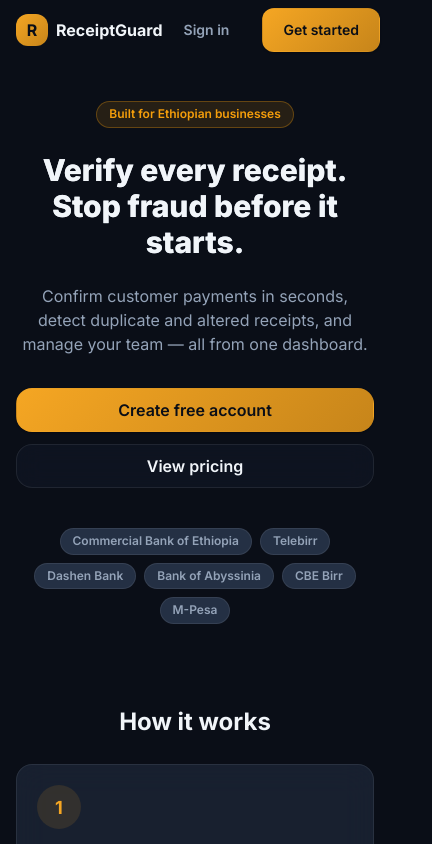
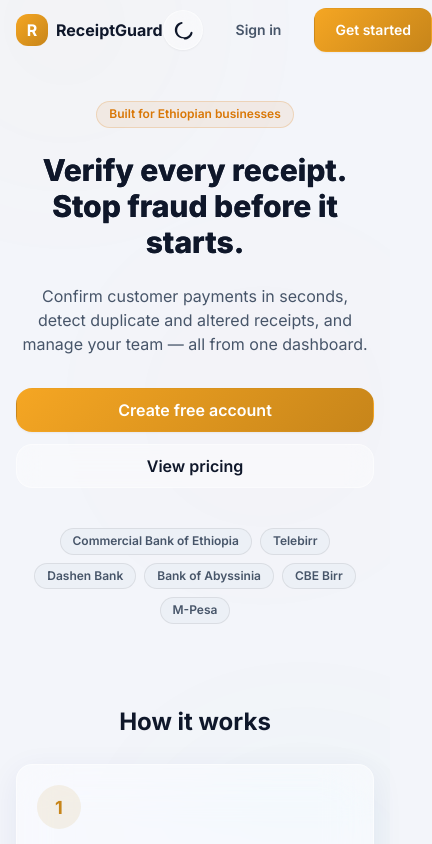
Before and after one commit to alexanderkebe/verify-receipt-app, a Next.js app: page / in a window 390 px wide. Shown: the top 844 px of the page, 432 px wide, since content can reach past the window. Built offline with nearby package versions, Linux system fonts and the light colour scheme; no server answers.

Commit message:
design: Redesign web app with mobile-first liquid glass theme and light/dark switcher

```diff
--- a/src/app/(auth)/layout.tsx
+++ b/src/app/(auth)/layout.tsx
@@ -1,11 +1,15 @@
 import Link from 'next/link';
 import styles from './auth.module.css';
+import ThemeToggle from '@/components/ui/ThemeToggle';
 
 const APP_NAME = process.env.NEXT_PUBLIC_APP_NAME || 'ReceiptGuard';
 
 export default function AuthLayout({ children }: { children: React.ReactNode }) {
   return (
     <div className={styles.authShell}>
+      <div style={{ position: 'fixed', top: '1.5rem', right: '1.5rem', zIndex: 100 }}>
+        <ThemeToggle />
+      </div>
       <div className={styles.authAside}>
         <Link href="/" className={styles.brand}>
           <span className={styles.brandIcon}>R</span>
--- a/src/app/globals.css
+++ b/src/app/globals.css
@@ -11,74 +11,75 @@
   --color-gold: #F5A623;
   --color-gold-light: #FFD080;
   --color-gold-dark: #C7851A;
-  --color-green: #2ECC71;
-  --color-green-light: #6EEAA7;
-  --color-green-dark: #1A9B52;
-  --color-red: #E74C3C;
-  --color-red-light: #FF7B6F;
-  --color-red-dark: #C0392B;
+  --color-green: #10B981;
+  --color-green-light: #34D399;
+  --color-green-dark: #059669;
+  --color-red: #EF4444;
+  --color-red-light: #F87171;
+  --color-red-dark: #DC2626;
 
-  /* Neutral Palette */
-  --color-bg-primary: #0A0E17;
-  --color-bg-secondary: #111827;
-  --color-bg-tertiary: #1A2332;
-  --color-bg-elevated: #1E293B;
-  --color-bg-hover: #243044;
-  --color-bg-active: #2D3C52;
-  --color-bg-input: #0F1724;
+  /* Neutral Palette - Default Dark Mode */
+  --color-bg-primary: #0B0F19;
+  --color-bg-secondary: #121824;
+  --color-bg-tertiary: #192130;
+  --color-bg-elevated: #1F2A3D;
+  --color-bg-hover: #26354D;
+  --color-bg-active: #314463;
+  --color-bg-input: #080D16;
 
-  /* Surface & Glass */
-  --color-surface: rgba(30, 41, 59, 0.7);
-  --color-glass: rgba(17, 24, 39, 0.6);
+  /* Surface & Glass - Dark Mode */
+  --color-surface: rgba(18, 24, 36, 0.6);
+  --color-glass: rgba(11, 15, 25, 0.55);
   --color-glass-border: rgba(255, 255, 255, 0.08);
-  --color-glass-hover: rgba(30, 41, 59, 0.8);
+  --color-glass-hover: rgba(25, 33, 48, 0.7);
 
-  /* Text */
-  --color-text-primary: #F1F5F9;
-  --color-text-secondary: #94A3B8;
-  --color-text-tertiary: #64748B;
-  --color-text-muted: #475569;
-  --color-text-inverse: #0A0E17;
+  /* Text - Dark Mode */
+  --color-text-primary: #F3F4F6;
+  --color-text-secondary: #9CA3AF;
+  --color-text-tertiary: #6B7280;
+  --color-text-muted: #4B5563;
+  --color-text-inverse: #0B0F19;
 
-  /* Accent */
+  /* Accent - Dark Mode */
   --color-accent: #F5A623;
   --color-accent-hover: #FFB944;
   --color-accent-subtle: rgba(245, 166, 35, 0.12);
 
-  /* Status Colors — Verification Results */
-  --color-status-green: #22C55E;
-  --color-status-green-bg: rgba(34, 197, 94, 0.12);
-  --color-status-green-border: rgba(34, 197, 94, 0.3);
+  /* Status Colors — Verification Results - Dark Mode */
+  --color-status-green: #10B981;
+  --color-status-green-bg: rgba(16, 185, 129, 0.12);
+  --color-status-green-border: rgba(16, 185, 129, 0.25);
   --color-status-red: #EF4444;
   --color-status-red-bg: rgba(239, 68, 68, 0.12);
-  --color-status-red-border: rgba(239, 68, 68, 0.3);
-  --color-status-yellow: #F59E0B;
-  --color-status-yellow-bg: rgba(245, 158, 11, 0.12);
-  --color-status-yellow-border: rgba(245, 158, 11, 0.3);
+  --color-status-red-border: rgba(239, 68, 68, 0.25);
+  --color-status-yellow: #F5A623;
+  --color-status-yellow-bg: rgba(245, 166, 35, 0.12);
+  --color-status-yellow-border: rgba(245, 166, 35, 0.25);
   --color-status-blue: #3B82F6;
   --color-status-blue-bg: rgba(59, 130, 246, 0.12);
-  --color-status-blue-border: rgba(59, 130, 246, 0.3);
+  --color-status-blue-border: rgba(59, 130, 246, 0.25);
 
   /* Severity Colors */
   --color-severity-info: #3B82F6;
-  --color-severity-warning: #F59E0B;
+  --color-severity-warning: #F5A623;
   --color-severity-high: #F97316;
   --color-severity-critical: #EF4444;
 
-  /* Borders */
+  /* Borders - Dark Mode */
   --color-border: rgba(255, 255, 255, 0.08);
   --color-border-subtle: rgba(255, 255, 255, 0.04);
   --color-border-strong: rgba(255, 255, 255, 0.15);
   --color-border-focus: var(--color-accent);
 
   /* Shadows */
-  --shadow-sm: 0 1px 2px rgba(0, 0, 0, 0.3);
-  --shadow-md: 0 4px 12px rgba(0, 0, 0, 0.4);
-  --shadow-lg: 0 8px 32px rgba(0, 0, 0, 0.5);
-  --shadow-xl: 0 16px 48px rgba(0, 0, 0, 0.6);
-  --shadow-glow-gold: 0 0 20px rgba(245, 166, 35, 0.3);
-  --shadow-glow-green: 0 0 20px rgba(34, 197, 94, 0.3);
-  --shadow-glow-red: 0 0 20px rgba(239, 68, 68, 0.3);
+  --shadow-sm: 0 1px 2px rgba(0, 0, 0, 0.4);
+  --shadow-md: 0 4px 16px rgba(0, 0, 0, 0.4);
+  --shadow-lg: 0 12px 36px rgba(0, 0, 0, 0.5);
+  --shadow-xl: 0 20px 50px rgba(0, 0, 0, 0.6);
+  --shadow-glow-gold: 0 0 25px rgba(245, 166, 35, 0.25);
+  --shadow-glow-green: 0 0 25px rgba(16, 185, 129, 0.25);
+  --shadow-glow-red: 0 0 25px rgba(239, 68, 68, 0.25);
+  --shadow-glass-glow: 0 8px 32px 0 rgba(0, 0, 0, 0.37);
 
   /* Typography */
   --font-family: 'Inter', -apple-system, BlinkMacSystemFont, 'Segoe UI', sans-serif;
@@ -142,6 +143,144 @@
   --sidebar-collapsed: 72px;
   --header-height: 64px;
   --max-width: 1280px;
+}
+
+/* ---- Light Theme Overrides ---- */
+[data-theme='light'] {
+  /* Neutral Palette - Light Mode */
+  --color-bg-primary: #F3F5FA;
+  --color-bg-secondary: #FFFFFF;
+  --color-bg-tertiary: #E8EDF4;
+  --color-bg-elevated: #DFE5F0;
+  --color-bg-hover: #ECF0F6;
+  --color-bg-active: #DFE5F0;
+  --color-bg-input: #F8FAFC;
+
+  /* Surface & Glass - Light Mode */
+  --color-surface: rgba(255, 255, 255, 0.45);
+  --color-glass: rgba(255, 255, 255, 0.4);
+  --color-glass-border: rgba(255, 255, 255, 0.5);
+  --color-glass-hover: rgba(255, 255, 255, 0.6);
+
+  /* Text - Light Mode */
+  --color-text-primary: #0F172A;
+  --color-text-secondary: #475569;
+  --color-text-tertiary: #64748B;
+  --color-text-muted: #94A3B8;
+  --color-text-inverse: #FFFFFF;
+
+  /* Accent - Light Mode */
+  --color-accent: #C7851A;
+  --color-accent-hover: #F5A623;
+  --color-accent-subtle: rgba(199, 133, 26, 0.1);
+
+  /* Status Colors — Verification Results - Light Mode */
+  --color-status-green: #059669;
+  --color-status-green-bg: rgba(5, 150, 105, 0.08);
+  --color-status-green-border: rgba(5, 150, 105, 0.2);
+  --color-status-red: #DC2626;
+  --color-status-red-bg: rgba(220, 38, 38, 0.08);
+  --color-status-red-border: rgba(220, 38, 38, 0.2);
+  --color-status-yellow: #D97706;
+  --color-status-yellow-bg: rgba(217, 119, 6, 0.08);
+  --color-status-yellow-border: rgba(217, 119, 6, 0.2);
+  --color-status-blue: #2563EB;
+  --color-status-blue-bg: rgba(37, 99, 235, 0.08);
+  --color-status-blue-border: rgba(37, 99, 235, 0.2);
+
+  /* Borders - Light Mode */
+  --color-border: rgba(0, 0, 0, 0.08);
+  --color-border-subtle: rgba(0, 0, 0, 0.04);
+  --color-border-strong: rgba(0, 0, 0, 0.15);
+
+  /* Shadows - Light Mode */
+  --shadow-sm: 0 1px 2px rgba(0, 0, 0, 0.05);
+  --shadow-md: 0 4px 12px rgba(0, 0, 0, 0.05);
+  --shadow-lg: 0 10px 25px rgba(0, 0, 0, 0.08);
+  --shadow-xl: 0 20px 40px rgba(0, 0, 0, 0.12);
+  --shadow-glow-gold: 0 0 20px rgba(245, 166, 35, 0.15);
+  --shadow-glow-green: 0 0 20px rgba(5, 150, 105, 0.15);
+  --shadow-glow-red: 0 0 20px rgba(220, 38, 38, 0.15);
+  --shadow-glass-glow: 0 8px 32px 0 rgba(31, 38, 135, 0.07);
+}
+
+/* ---- Liquid Glass Background Blobs ---- */
+.liquid-bg {
+  position: fixed;
+  inset: 0;
+  width: 100vw;
+  height: 100vh;
+  z-index: -1;
+  overflow: hidden;
+  pointer-events: none;
+  background-color: var(--color-bg-primary);
+  transition: background-color var(--transition-slow);
+}
+
+.liquid-blob {
+  position: absolute;
+  border-radius: 50%;
+  filter: blur(100px);
+  opacity: 0.18;
+  will-change: transform;
+  transition: opacity var(--transition-slow);
+}
+
+[data-theme='light'] .liquid-blob {
+  opacity: 0.14;
+  filter: blur(120px);
+}
+
+.liquid-blob-1 {
+  top: -10%;
+  left: -10%;
+  width: 50vw;
+  height: 50vw;
+  background: radial-gradient(circle, var(--color-gold) 0%, transparent 80%);
+  animation: drift-1 25s ease-in-out infinite alternate;
+}
+
+.liquid-blob-2 {
+  bottom: -20%;
+  right: -10%;
+  width: 60vw;
+  height: 60vw;
+  background: radial-gradient(circle, var(--color-green) 0%, transparent 80%);
+  animation: drift-2 30s ease-in-out infinite alternate;
+}
+
+.liquid-blob-3 {
+  top: 40%;
+  right: 15%;
+  width: 40vw;
+  height: 40vw;
+  background: radial-gradient(circle, var(--color-red) 0%, transparent 80%);
+  animation: drift-3 20s ease-in-out infinite alternate;
+}
+
+@keyframes drift-1 {
+  0% { transform: translate(0, 0) scale(1); }
+  50% { transform: translate(5%, 10%) scale(1.1); }
+  100% { transform: translate(-5%, -5%) scale(0.9); }
+}
+
+@keyframes drift-2 {
+  0% { transform: translate(0, 0) scale(1); }
+  50% { transform: translate(-10%, -5%) scale(0.9); }
+  100% { transform: translate(5%, 5%) scale(1.1); }
+}
+
+@keyframes drift-3 {
+  0% { transform: translate(0, 0) scale(1); }
+  50% { transform: translate(8%, -8%) scale(1.15); }
+  100% { transform: translate(-8%, 8%) scale(0.85); }
+}
+
+@media (prefers-reduced-motion: reduce) {
+  .liquid-blob {
+    animation: none !important;
+    transform: none !important;
+  }
 }
 
 /* ---- Global Reset ---- */
@@ -323,7 +462,9 @@
   background: var(--color-surface);
   border: 1px solid var(--color-glass-border);
   border-radius: var(--radius-xl);
-  backdrop-filter: blur(16px);
+  backdrop-filter: blur(24px) saturate(180%);
+  -webkit-backdrop-filter: blur(24px) saturate(180%);
+  box-shadow: var(--shadow-glass-glow);
   transition: all var(--transition-base);
 }
 .card-hover:hover {
@@ -455,7 +596,9 @@
   border-radius: var(--radius-xl);
   border: 1px solid var(--color-glass-border);
   background: var(--color-surface);
-  backdrop-filter: blur(16px);
+  backdrop-filter: blur(24px) saturate(180%);
+  -webkit-backdrop-filter: blur(24px) saturate(180%);
+  box-shadow: var(--shadow-glass-glow);
 }
 .table {
   width: 100%;
@@ -607,7 +750,9 @@
   width: var(--sidebar-width);
   height: 100vh;
   height: 100dvh;
-  background: var(--color-bg-secondary);
+  background: var(--color-surface);
+  backdrop-filter: blur(20px);
+  -webkit-backdrop-filter: blur(20px);
   border-right: 1px solid var(--color-border);
   display: flex;
   flex-direction: column;
@@ -707,8 +852,9 @@
   left: var(--sidebar-width);
   right: 0;
   height: var(--header-height);
-  background: rgba(10, 14, 23, 0.88);
-  backdrop-filter: blur(16px);
+  background: var(--color-glass);
+  backdrop-filter: blur(20px);
+  -webkit-backdrop-filter: blur(20px);
   border-bottom: 1px solid var(--color-border);
   display: flex;
   align-items: center;
--- a/src/app/layout.tsx
+++ b/src/app/layout.tsx
@@ -1,6 +1,7 @@
 import type { Metadata, Viewport } from 'next';
 import './globals.css';
 import Providers from './providers';
+import { ThemeProvider } from '@/components/ui/ThemeProvider';
 
 const APP_NAME = process.env.NEXT_PUBLIC_APP_NAME || 'ReceiptGuard';
 
@@ -16,16 +17,40 @@
 };
 
 export const viewport: Viewport = {
-  themeColor: '#0A0E17',
+  themeColor: '#0B0F19',
   width: 'device-width',
   initialScale: 1,
 };
 
 export default function RootLayout({ children }: Readonly<{ children: React.ReactNode }>) {
   return (
-    <html lang="en">
+    <html lang="en" suppressHydrationWarning>
+      <head>
+        <script
+          dangerouslySetInnerHTML={{
+            __html: `
+              (function() {
+                try {
+                  var theme = localStorage.getItem('theme');
+                  if (!theme) {
+                    theme = window.matchMedia('(prefers-color-scheme: dark)').matches ? 'dark' : 'light';
+                  }
+                  document.documentElement.setAttribute('data-theme', theme);
+                } catch (e) {}
+              })()
+            `,
+          }}
+        />
+      </head>
       <body>
-        <Providers>{children}</Providers>
+        <ThemeProvider>
+          <div className="liquid-bg">
+            <div className="liquid-blob liquid-blob-1" />
+            <div className="liquid-blob liquid-blob-2" />
+            <div className="liquid-blob liquid-blob-3" />
+          </div>
+          <Providers>{children}</Providers>
+        </ThemeProvider>
       </body>
     </html>
   );
--- a/src/app/page.tsx
+++ b/src/app/page.tsx
@@ -2,6 +2,7 @@
 import styles from './page.module.css';
 import { SUBSCRIPTION_CONFIG } from '@/lib/constants';
 import { PROVIDER_LABELS, type Provider, type SubscriptionTier } from '@/types';
+import ThemeToggle from '@/components/ui/ThemeToggle';
 
 const APP_NAME = process.env.NEXT_PUBLIC_APP_NAME || 'ReceiptGuard';
 const PROVIDERS = Object.keys(PROVIDER_LABELS) as Provider[];
@@ -86,6 +87,7 @@
           {APP_NAME}
         </Link>
         <div className="flex items-center gap-3">
+          <ThemeToggle />
           <Link href="/login" className="btn btn-ghost">
             Sign in
           </Link>
--- a/src/components/dashboard/DashboardChrome.tsx
+++ b/src/components/dashboard/DashboardChrome.tsx
@@ -4,6 +4,7 @@
 import { signOut } from 'next-auth/react';
 import Sidebar from './Sidebar';
 import Icon from '@/components/ui/Icon';
+import ThemeToggle from '@/components/ui/ThemeToggle';
 import { ROLE_LABELS, type UserRole } from '@/types';
 
 interface Props {
@@ -49,6 +50,7 @@
         </div>
 
         <div className="flex items-center gap-3">
+          <ThemeToggle />
           <div className="dropdown">
             <button className="flex items-center gap-2 btn btn-ghost" onClick={() => setMenuOpen((o) => !o)}>
               <span className="avatar avatar-sm">{initials(user.name)}</span>
--- a/src/components/ui/Icon.tsx
+++ b/src/components/ui/Icon.tsx
@@ -19,6 +19,8 @@
   logout: 'M17 7l-1.41 1.41L18.17 11H8v2h10.17l-2.58 2.58L17 17l5-5zM4 5h8V3H4a2 2 0 0 0-2 2v14a2 2 0 0 0 2 2h8v-2H4V5z',
   menu: 'M3 18h18v-2H3v2zm0-5h18v-2H3v2zm0-7v2h18V6H3z',
   bell: 'M12 22c1.1 0 2-.9 2-2h-4a2 2 0 0 0 2 2zm6-6v-5c0-3.07-1.63-5.64-4.5-6.32V4a1.5 1.5 0 0 0-3 0v.68C7.64 5.36 6 7.92 6 11v5l-2 2v1h16v-1l-2-2z',
+  sun: 'M12 7a5 5 0 1 0 0 10 5 5 0 0 0 0-10zm0-5a1 1 0 0 1 1 1v2a1 1 0 0 1-2 0V3a1 1 0 0 1 1-1zm0 15a1 1 0 0 1 1 1v2a1 1 0 0 1-2 0v-2a1 1 0 0 1 1-1zM5.22 5.22a1 1 0 0 1 1.42 0l1.41 1.41a1 1 0 0 1-1.42 1.42L5.22 6.64a1 1 0 0 1 0-1.42zm10.72 10.72a1 1 0 0 1 1.42 0l1.41 1.41a1 1 0 1 1-1.42 1.42l-1.41-1.41a1 1 0 0 1 0-1.42zM2 12a1 1 0 0 1 1-1h2a1 1 0 0 1 0 2H3a1 1 0 0 1-1-1zm15 0a1 1 0 0 1 1-1h2a1 1 0 0 1 0 2h-2a1 1 0 0 1-1-1zM6.64 18.78a1 1 0 0 1 0-1.42l1.41-1.41a1 1 0 1 1 1.42 1.42l-1.41 1.41a1 1 0 0 1-1.42 0zm10.72-10.72a1 1 0 0 1 0-1.42l1.41-1.41a1 1 0 0 1 1.42 1.42l-1.41 1.41a1 1 0 0 1-1.42 0z',
+  moon: 'M12.3 22h-.1c-5.5 0-10-4.5-10-10 0-4.7 3.3-8.8 8-9.7.6-.1 1.2.3 1.3.9.1.6-.2 1.2-.8 1.4-3.4 1-5.7 4.2-5.7 7.7 0 4.6 3.8 8.4 8.4 8.4 3.5 0 6.7-2.2 7.7-5.7.2-.6.8-.9 1.4-.8.6.1 1 .7.9 1.3-.9 4.7-5 8-9.8 8z',
 };
 
 interface IconProps extends SVGProps<SVGSVGElement> {
--- /dev/null
+++ b/src/components/ui/ThemeProvider.tsx
@@ -0,0 +1,61 @@
+'use client';
+
+import React, { createContext, useContext, useEffect, useState } from 'react';
+
+type Theme = 'light' | 'dark';
+
+interface ThemeContextType {
+  theme: Theme;
+  toggleTheme: () => void;
+  setTheme: (theme: Theme) => void;
+}
+
+const ThemeContext = createContext<ThemeContextType | undefined>(undefined);
+
+export function ThemeProvider({ children }: { children: React.ReactNode }) {
+  const [theme, setThemeState] = useState<Theme>('dark'); // Default to dark as per current design
+
+  useEffect(() => {
+    // Read the theme initialized by the blocking head script
+    const currentTheme = document.documentElement.getAttribute('data-theme') as Theme;
+    if (currentTheme) {
+      setThemeState(currentTheme);
+    } else {
+      // Fallback
+      const stored = localStorage.getItem('theme') as Theme;
+      if (stored) {
+        setThemeState(stored);
+        document.documentElement.setAttribute('data-theme', stored);
+      } else {
+        const systemTheme = window.matchMedia('(prefers-color-scheme: dark)').matches ? 'dark' : 'light';
+        setThemeState(systemTheme);
+        document.documentElement.setAttribute('data-theme', systemTheme);
+      }
+    }
+  }, []);
+
+  const setTheme = (newTheme: Theme) => {
+    setThemeState(newTheme);
+    localStorage.setItem('theme', newTheme);
+    document.documentElement.setAttribute('data-theme', newTheme);
+  };
+
+  const toggleTheme = () => {
+    const nextTheme = theme === 'dark' ? 'light' : 'dark';
+    setTheme(nextTheme);
+  };
+
+  return (
+    <ThemeContext.Provider value={{ theme, toggleTheme, setTheme }}>
+      {children}
+    </ThemeContext.Provider>
+  );
+}
+
+export function useTheme() {
+  const context = useContext(ThemeContext);
+  if (!context) {
+    throw new Error('useTheme must be used within a ThemeProvider');
+  }
+  return context;
+}
--- /dev/null
+++ b/src/components/ui/ThemeToggle.tsx
@@ -0,0 +1,49 @@
+'use client';
+
+import { useTheme } from './ThemeProvider';
+import Icon from './Icon';
+
+interface ThemeToggleProps {
+  className?: string;
+}
+
+export default function ThemeToggle({ className = '' }: ThemeToggleProps) {
+  const { theme, toggleTheme } = useTheme();
+
+  return (
+    <button
+      onClick={toggleTheme}
+      className={`btn btn-ghost btn-icon theme-toggle-btn ${className}`}
+      aria-label={`Switch to ${theme === 'dark' ? 'light' : 'dark'} theme`}
+      title={`Switch to ${theme === 'dark' ? 'light' : 'dark'} theme`}
+      style={{
+        position: 'relative',
+        display: 'inline-flex',
+        alignItems: 'center',
+        justifyContent: 'center',
+        borderRadius: '50%',
+        width: '40px',
+        height: '40px',
+        background: 'var(--color-glass)',
+        border: '1px solid var(--color-glass-border)',
+        backdropFilter: 'blur(12px)',
+        color: 'var(--color-text-primary)',
+        cursor: 'pointer',
+        transition: 'all var(--transition-base)',
+        boxShadow: 'var(--shadow-sm)',
+      }}
+    >
+      <span
+        style={{
+          display: 'flex',
+          alignItems: 'center',
+          justifyContent: 'center',
+          transform: theme === 'dark' ? 'rotate(0deg)' : 'rotate(360deg)',
+          transition: 'transform var(--transition-spring)',
+        }}
+      >
+        <Icon name={theme === 'dark' ? 'sun' : 'moon'} size={20} />
+      </span>
+    </button>
+  );
+}
```
